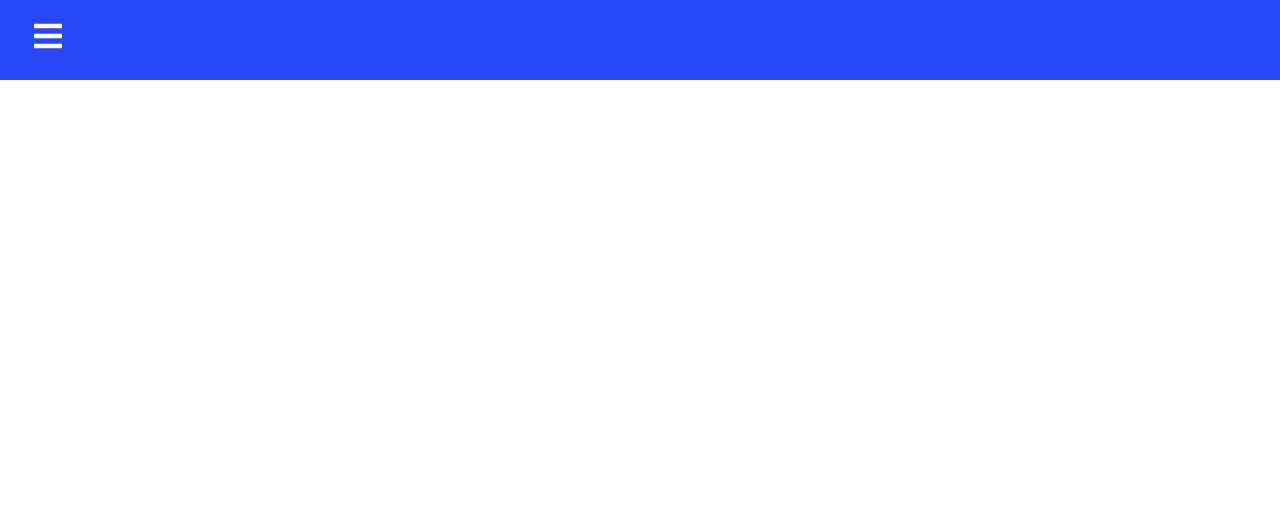
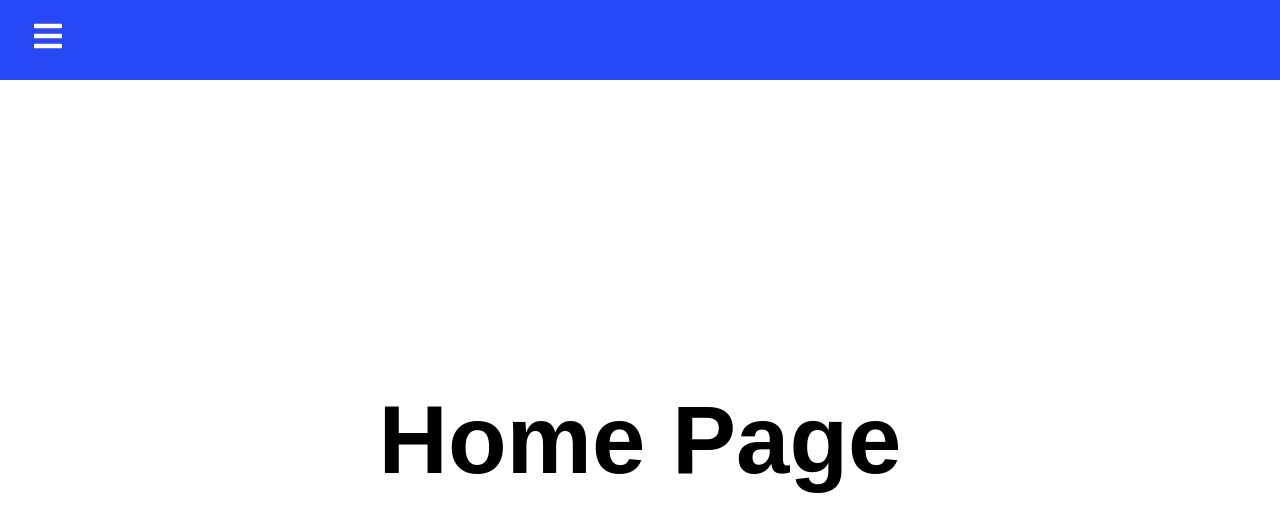
Before and after one commit to ReddPhoenix/react-sidebar-component-1, a React (Create React App) app: page / in a window 1280 px wide. Shown: the top 532 px of the page. Built offline with nearby package versions, Linux system fonts and the light colour scheme.

Commit message:
paths working through Router

```diff
--- a/src/App.js
+++ b/src/App.js
@@ -2,6 +2,11 @@ import React from 'react';
 import { BrowserRouter as Router, Route, Switch } from 'react-router-dom';
 import './App.css';
 import Navbar from './Components/Navbar';
+import Home from './pages/Home';
+import Timecards from './pages/Timecards';
+import Calendar from './pages/Calendar';
+import Statistics from './pages/Statistics';
+import Settings from './pages/Settings';
 
 function App() {
   return (
@@ -9,7 +14,11 @@ function App() {
       <Router>
         <Navbar />
         <Switch>
-          <Route path='/' />
+          <Route path='/' exact component={Home} />
+          <Route path='/timecards' component={Timecards} />
+          <Route path='/calendar' component={Calendar} />
+          <Route path='/statistics' component={Statistics} />
+          <Route path='/settings' component={Settings} />
         </Switch>
 
       </Router>
--- /dev/null
+++ b/src/pages/Calendar.jsx
@@ -0,0 +1,11 @@
+import React from 'react'
+
+function Calendar() {
+    return (
+        <div className='calendar'>
+            <h1>Calendar Page</h1>
+        </div>
+    )
+}
+
+export default Calendar;
--- /dev/null
+++ b/src/pages/Home.jsx
@@ -0,0 +1,11 @@
+import React from 'react'
+
+function Home() {
+    return (
+        <div className='home'>
+            <h1>Home Page</h1>
+        </div>
+    )
+}
+
+export default Home;
--- /dev/null
+++ b/src/pages/Settings.jsx
@@ -0,0 +1,11 @@
+import React from 'react'
+
+function Settings() {
+    return (
+        <div className='settings'>
+            <h1>Settings Page</h1>
+        </div>
+    )
+}
+
+export default Settings;
--- /dev/null
+++ b/src/pages/Statistics.jsx
@@ -0,0 +1,11 @@
+import React from 'react'
+
+function Statistics() {
+    return (
+        <div className='statistics'>
+            <h1>Statistics Page</h1>
+        </div>
+    )
+}
+
+export default Statistics;
--- /dev/null
+++ b/src/pages/Timecards.jsx
@@ -0,0 +1,11 @@
+import React from 'react'
+
+function Timecards() {
+    return (
+        <div className='timecards'>
+            <h1>Timecards Page</h1>
+        </div>
+    )
+}
+
+export default Timecards;
```
Also changed, not shown: src/assets/Navbar1.gif (added).
